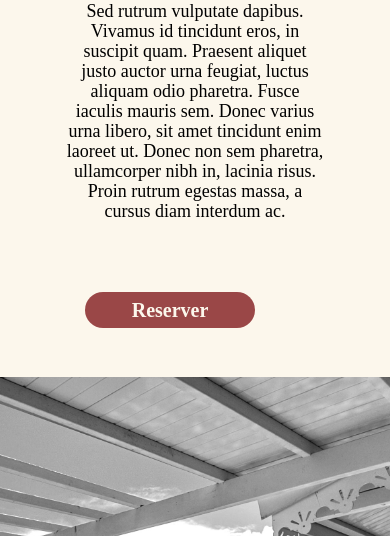
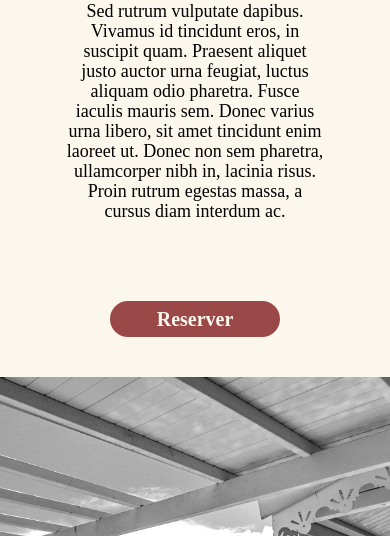
Before and after one commit to iamthesouthvibe/Projet_muriel, a PHP site: page / in a window 390 px wide. Shown: the part 467-1003 px from the top of the page. Run offline with PHP 8.4, Linux system fonts and the light colour scheme; some web fonts are replaced.

Commit message:
Bouton reserve en responsive

```diff
--- a/includes/header.php
+++ b/includes/header.php
@@ -27,7 +27,7 @@
         <img src="../assets/png/LOGO_ANCIEN.png" alt="Logo muriel Home">
       </div>
       <div class="header_right">
-        <button><a href="">Reserver</a></button>
+        <button class="bouton_desktop"><a href="">Reserver</a></button>
         <div class="burger-menu">
           <span></span>
           <span></span>
@@ -35,6 +35,11 @@
         </div>
       </div>
     </nav>
+
+    <div class="bouton_responsive">
+    <button class="bouton_phone"><a href="">Reserver</a></button>
+    </div>
+
   </header>
 
   <div class="container_menu">
--- a/style/style.css
+++ b/style/style.css
@@ -83,6 +83,13 @@
     font-weight: bold;
     font-size: 20px;
   }
+
+
+  /* Systeme pour le bouton responsive*/
+  .bouton_responsive {
+    display: none;
+  }
+
 
   .burger-menu {
     width: 60px;
@@ -530,6 +537,36 @@ footer {
     margin: auto auto;
     max-width: 60%;
       }
+
+      .bouton_desktop {
+        display: none;
+      }
+
+      .bouton_responsive {display: flex;
+        place-content: center;
+      }
+
+      .bouton_responsive button {
+        width: 170px;
+        height: 36px;
+        background: #9A4747;
+        border-radius: 40px;
+        border: none;
+        border-color: none;
+        position: fixed;
+        top : 91vh;
+        margin: auto;
+
+      }
+
+      .bouton_responsive button a {
+        color: #FCF7EC;
+        text-decoration: none;
+        font-family: Neue Montreal;
+        font-style: normal;
+        font-weight: bold;
+        font-size: 20px;
+      }
   }
 
 
@@ -539,6 +576,10 @@ footer {
         height: 36px;
 
   }
+
+
+
+
 }
 
 /* ##### Fin Media Queries Header ##### */
```
